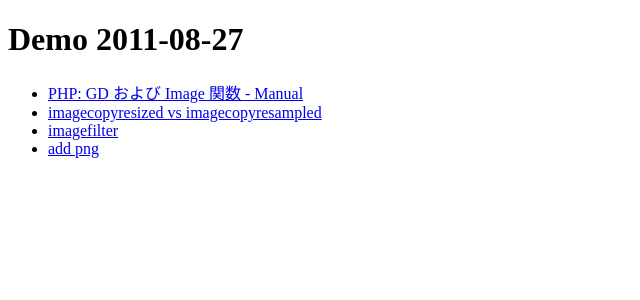
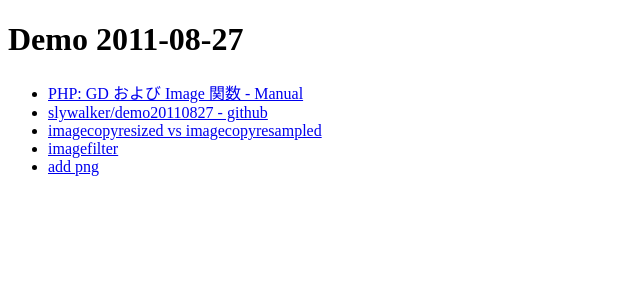
Before and after one commit to slywalker/demo20110827, a PHP site: page / in a window 1280 px wide. Shown: the top 300 px of the page, without its empty margins (0-640 px from the left). Run offline with PHP 8.4, Linux system fonts and the light colour scheme.

Commit message:
add github link

```diff
--- a/index.php
+++ b/index.php
@@ -8,6 +8,7 @@
 	<h1>Demo 2011-08-27</h1>
 	<ul>
 		<li><a href="http://jp2.php.net/manual/ja/ref.image.php">PHP: GD および Image 関数 - Manual</a></li>
+		<li><a href="https://github.com/slywalker/demo20110827">slywalker/demo20110827 - github</a></li>
 		<li><a href="resized_vs_sampled.php">imagecopyresized vs imagecopyresampled</a></li>
 		<li><a href="imagefilter.php">imagefilter</a></li>
 		<li><a href="add_png.php">add png</a></li>
```
